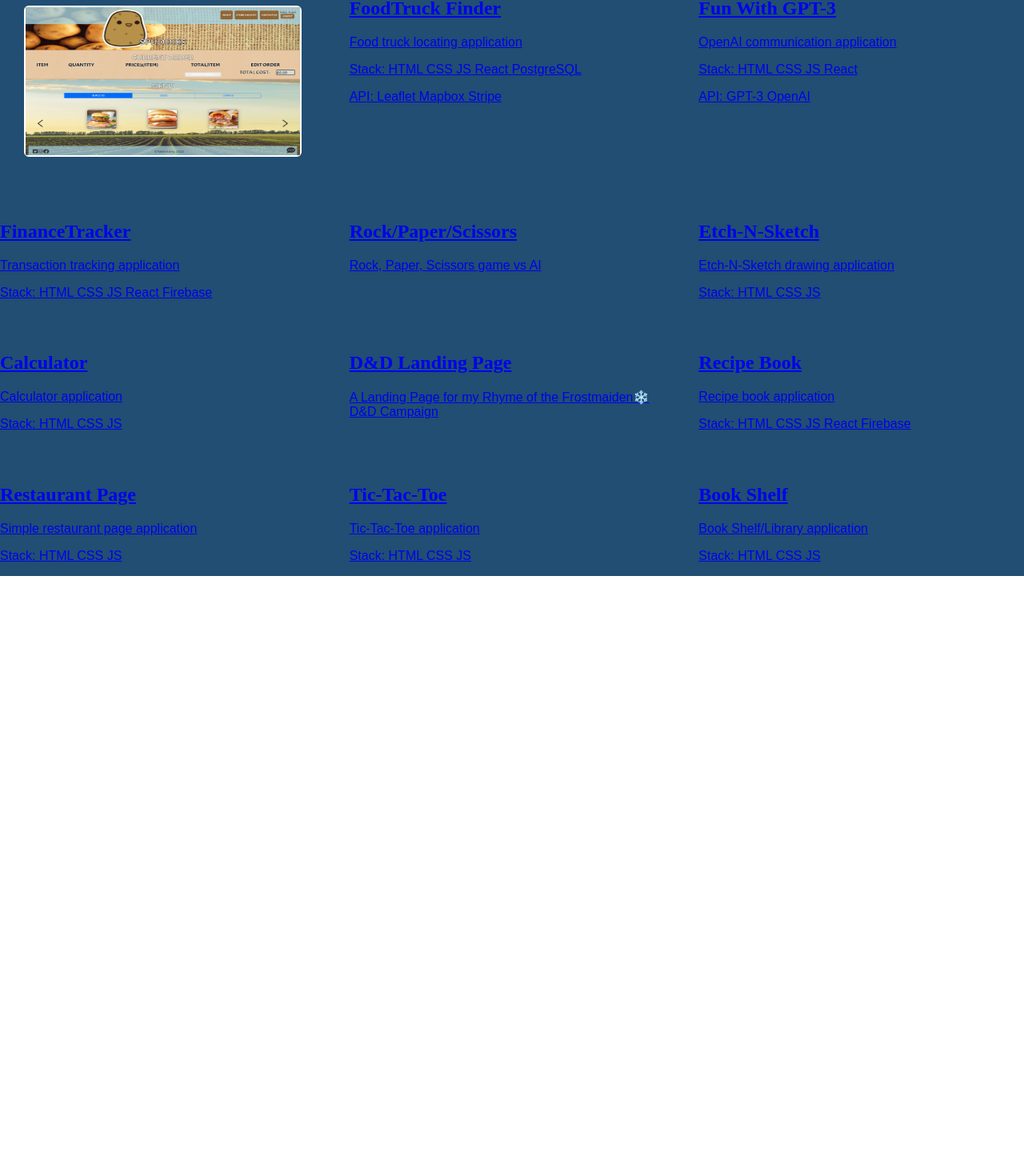
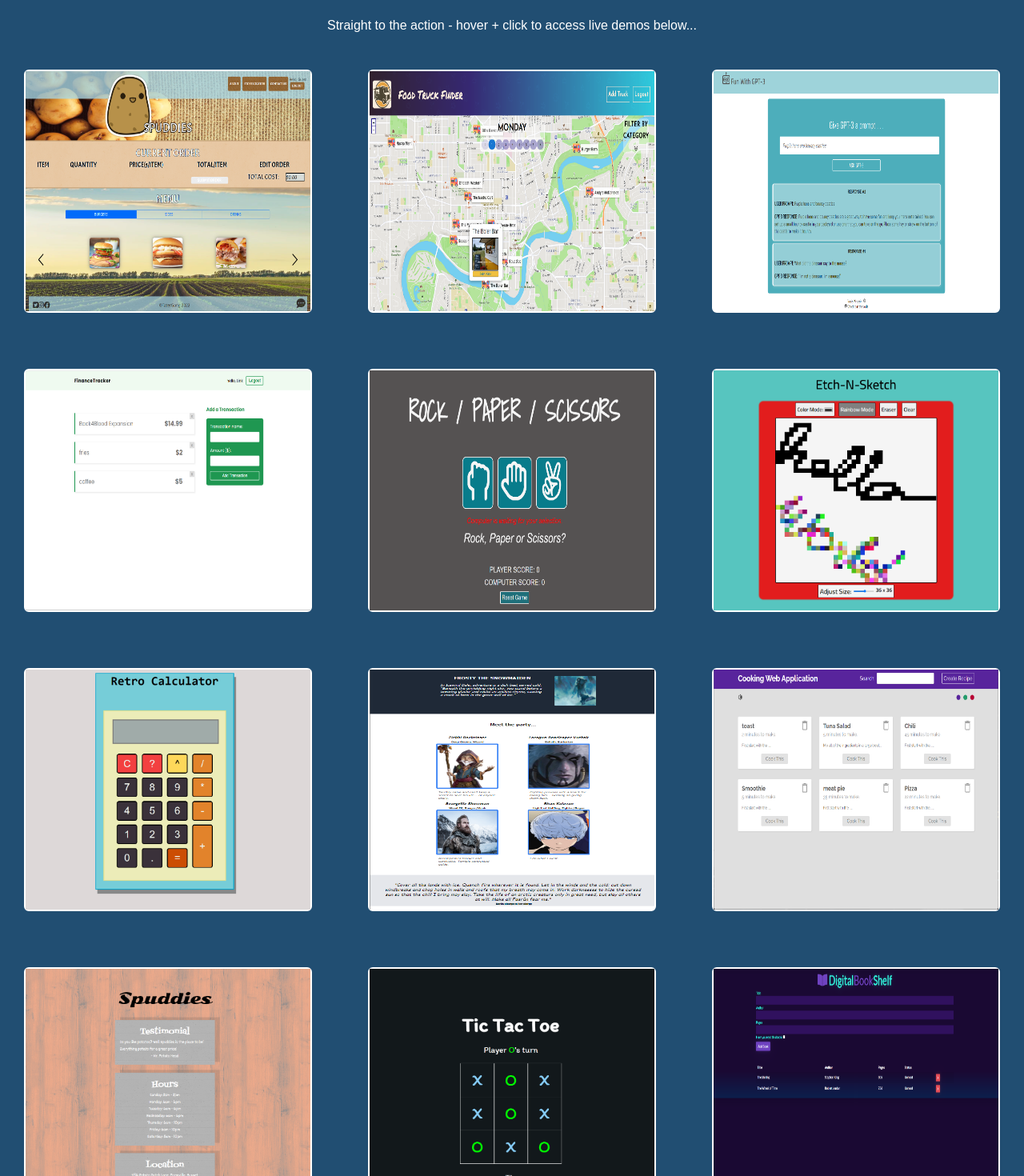
Before and after one commit to T-Pirozzini/T-Pirozzini.github.io, a React (Create React App) app: page / in a window 1280 px wide. Shown: the part 205-1675 px from the top of the page at 80% size. Before the commit the page ends 925 px from the top, so only its background shows below. Built offline with nearby package versions, Linux system fonts and the light colour scheme; a web font is replaced by a local one.

Commit message:
add all projects and deployment links

```diff
--- a/src/App.css
+++ b/src/App.css
@@ -8,6 +8,9 @@
   flex-direction: column;
   align-items: center;
 }
+.App > h1 {
+  font-size: 4em;
+}
 h1, h2 {
   font-family: 'Marcellus SC', serif;
 }
--- a/src/components/Projects.css
+++ b/src/components/Projects.css
@@ -1,14 +1,17 @@
 .projects {
   display: grid;
   grid-template-columns: 1fr 1fr 1fr;
-  gap: 30px;
+  grid-auto-rows: auto;
+  gap: 10px;
 }
 .project {
   position: relative;
   border: 2px solid white;
   border-radius: 6px;
+  min-height: 300px;
   margin: 30px;
-  transition: ease-in-out .2s;
+  transition: ease-in-out .4s;
+  font-size: 1.2em;
 }
 .project:hover {
   cursor: pointer;
@@ -20,15 +23,15 @@
   height: 100%;
   z-index: 10;
   opacity: 1;
-  transition: ease-in-out .2s;
 }
-.project:hover > img{
-  opacity: 0.5;
+.project:hover > img {
+  opacity: 0.3;
   z-index: -10;
 }
-.project:hover > a{
+.project:hover > a {
   z-index: 10;
   color: #fff;
+  padding: 10px;
 }
 .project > a {
   color: #fff;
--- a/src/components/Projects.jsx
+++ b/src/components/Projects.jsx
@@ -5,6 +5,17 @@ import './Projects.css'
 
 // project images
 import Spuddy from '../assets/images/spuddies-home.png'
+import FoodTruck from '../assets/images/food-truck-home.png'
+import GPT from '../assets/images/GPT-home.png'
+import Finance from '../assets/images/finance-tracker-home.png'
+import RPS from '../assets/images/rps-home.png'
+import Book from '../assets/images/bookshelf-home.png'
+import Calculator from '../assets/images/calculator-home.png'
+import Recipe from '../assets/images/cooking-home.png'
+import Dnd from '../assets/images/dnd-home.png'
+import Etch from '../assets/images/etch-home.png'
+import Restaurant from '../assets/images/restaurant-home.png'
+import Ttt from '../assets/images/tictactoe-home.png'
 
 export default function Projects() {
 
@@ -16,42 +27,35 @@ export default function Projects() {
           <h2>Spuddies Restaurant</h2>
           <div>
             <p>Food ordering application</p>
-            <p>Stack: HTML CSS JS PostgreSQL</p>
-            <p>API: Twilio</p>
+            <p>Stack: HTML CSS JS PostgreSQL Twilio</p>
           </div>
         </a>
       </article>
 
-      <article>
-        <span className="image">
-          {/* <img src="images/food-truck-home.png" style="height: 280px;" alt="food truck application" /> */}
-        </span>
+      <article className="project">
+        <img src={FoodTruck} alt="food truck application" />
         <a href="https://628686b4787a3b03908a9839--chipper-buttercream-16e62d.netlify.app/">
           <h2>FoodTruck Finder</h2>
           <div className="content">
             <p>Food truck locating application</p>
-            <p>Stack: HTML CSS JS React PostgreSQL</p>
-            <p>API: Leaflet Mapbox Stripe</p>
+            <p>Stack: HTML CSS JS React PostgreSQL Leaflet Mapbox Stripe</p>
           </div>
         </a>
       </article>
-      <article className="style3">
-        <span className="image">
-          {/* <img src="images/GPT-home.png" style="height: 280px;" alt="GPT-3 application" /> */}
-        </span>
+
+      <article className="project">
+        <img src={GPT} alt="open AI application" />
         <a href="https://62857e96c2d87717e882e101--earnest-swan-080405.netlify.app/">
           <h2>Fun With GPT-3</h2>
           <div className="content">
             <p>OpenAI communication application</p>
-            <p>Stack: HTML CSS JS React</p>
-            <p>API: GPT-3 OpenAI</p>
+            <p>Stack: HTML CSS JS React GTP-3/OpenAI</p>
           </div>
         </a>
       </article>
-      <article className="style4">
-        <span className="image">
-          {/* <img src="images//finance-tracker-home.png" style="height: 280px;" alt="Finance Tracking application" /> */}
-        </span>
+
+      <article className="project">
+        <img src={Finance} alt="fianance tracker application" />
         <a href="https://financetracker-f047d.web.app/">
           <h2>FinanceTracker</h2>
           <div className="content">
@@ -60,10 +64,9 @@ export default function Projects() {
           </div>
         </a>
       </article>
-      <article className="style5">
-        <span className="image">
-          {/* <img src="images/rps-home.png" style="height: 280px;" alt="Rock Paper Scissors game" /> */}
-        </span>
+
+      <article className="project">
+        <img src={RPS} alt="rock, paper, scissors application" />
         <a href="https://t-pirozzini.github.io/Rock-Paper-Scissors/">
           <h2>Rock/Paper/Scissors</h2>
           <div className="content">
@@ -71,10 +74,9 @@ export default function Projects() {
           </div>
         </a>
       </article>
-      <article className="style6">
-        <span className="image">
-          {/* <img src="images/etch-home.png" style="height: 280px;" alt="Etch-n-sketch application" /> */}
-        </span>
+
+      <article className="project">
+        <img src={Etch} alt="etch n sketch application" />
         <a href="https://t-pirozzini.github.io/Etch-N-Sketch/">
           <h2>Etch-N-Sketch</h2>
           <div className="content">
@@ -83,10 +85,9 @@ export default function Projects() {
           </div>
         </a>
       </article>
-      <article className="style2">
-        <span className="image">
-          {/* <img src="images/calculator-home.png" style="height: 280px;" alt="" /> */}
-        </span>
+
+      <article className="project">
+        <img src={Calculator} alt="calculator application" />
         <a href="https://t-pirozzini.github.io/Calculator/">
           <h2>Calculator</h2>
           <div className="content">
@@ -95,10 +96,9 @@ export default function Projects() {
           </div>
         </a>
       </article>
-      <article className="style3">
-        <span className="image">
-          {/* <img src="images/dnd-home.png" style="height: 280px;" alt="" /> */}
-        </span>
+
+      <article className="project">
+        <img src={Dnd} alt="dnd application" />
         <a href="https://t-pirozzini.github.io/landing_page/">
           <h2>D&D Landing Page</h2>
           <div className="content">
@@ -106,10 +106,9 @@ export default function Projects() {
           </div>
         </a>
       </article>
-      <article className="style1">
-        <span className="image">
-          {/* <img src="images/cooking-home.png" style="height: 280px;" alt="" /> */}
-        </span>
+
+      <article className="project">
+        <img src={Recipe} alt="recipe application" />
         <a href="https://cooking-web-application.firebaseapp.com/">
           <h2>Recipe Book</h2>
           <div className="content">
@@ -118,10 +117,9 @@ export default function Projects() {
           </div>
         </a>
       </article>
-      <article className="style5">
-        <span className="image">
-          {/* <img src="images/restaurant-home.png" style="height: 280px;" alt="" /> */}
-        </span>
+
+      <article className="project">
+        <img src={Restaurant} alt="restaurant application" />
         <a href="https://t-pirozzini.github.io/Restaurant-Page/">
           <h2>Restaurant Page</h2>
           <div className="content">
@@ -130,10 +128,9 @@ export default function Projects() {
           </div>
         </a>
       </article>
-      <article className="style6">
-        <span className="image">
-          {/* <img src="images/tictactoe-home.png" style="height: 280px;" alt="" /> */}
-        </span>
+
+      <article className="project">
+        <img src={Ttt} alt="tic-tac-toe application" />
         <a href="https://t-pirozzini.github.io/Tic-Tac-Toe/">
           <h2>Tic-Tac-Toe</h2>
           <div className="content">
@@ -142,10 +139,9 @@ export default function Projects() {
           </div>
         </a>
       </article>
-      <article className="style4">
-        <span className="image">
-          {/* <img src="images//bookshelf-home.png" style="height: 280px;" alt="" /> */}
-        </span>
+
+      <article className="project">
+        <img src={Book} alt="book shelf application" />
         <a href="https://t-pirozzini.github.io/Book-Shelf/">
           <h2>Book Shelf</h2>
           <div className="content">
```
